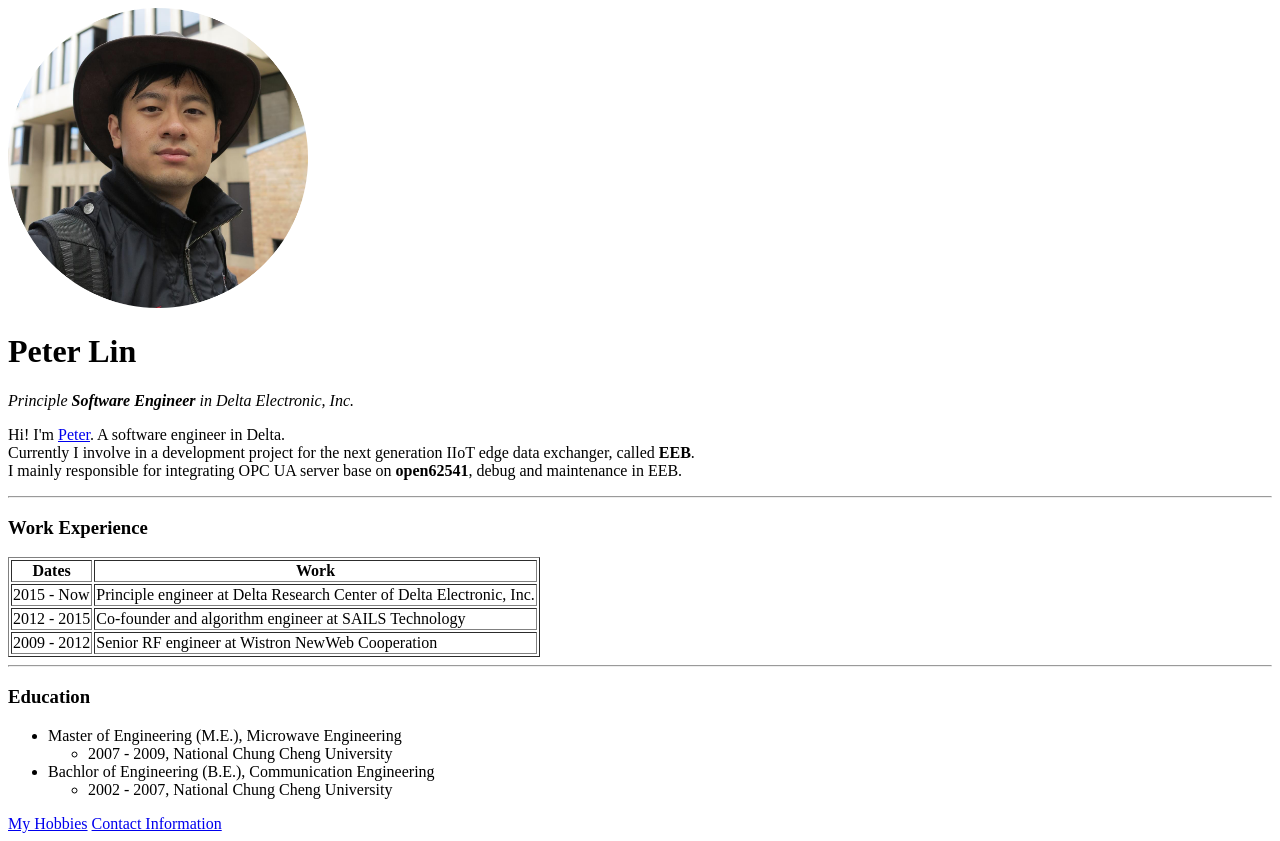
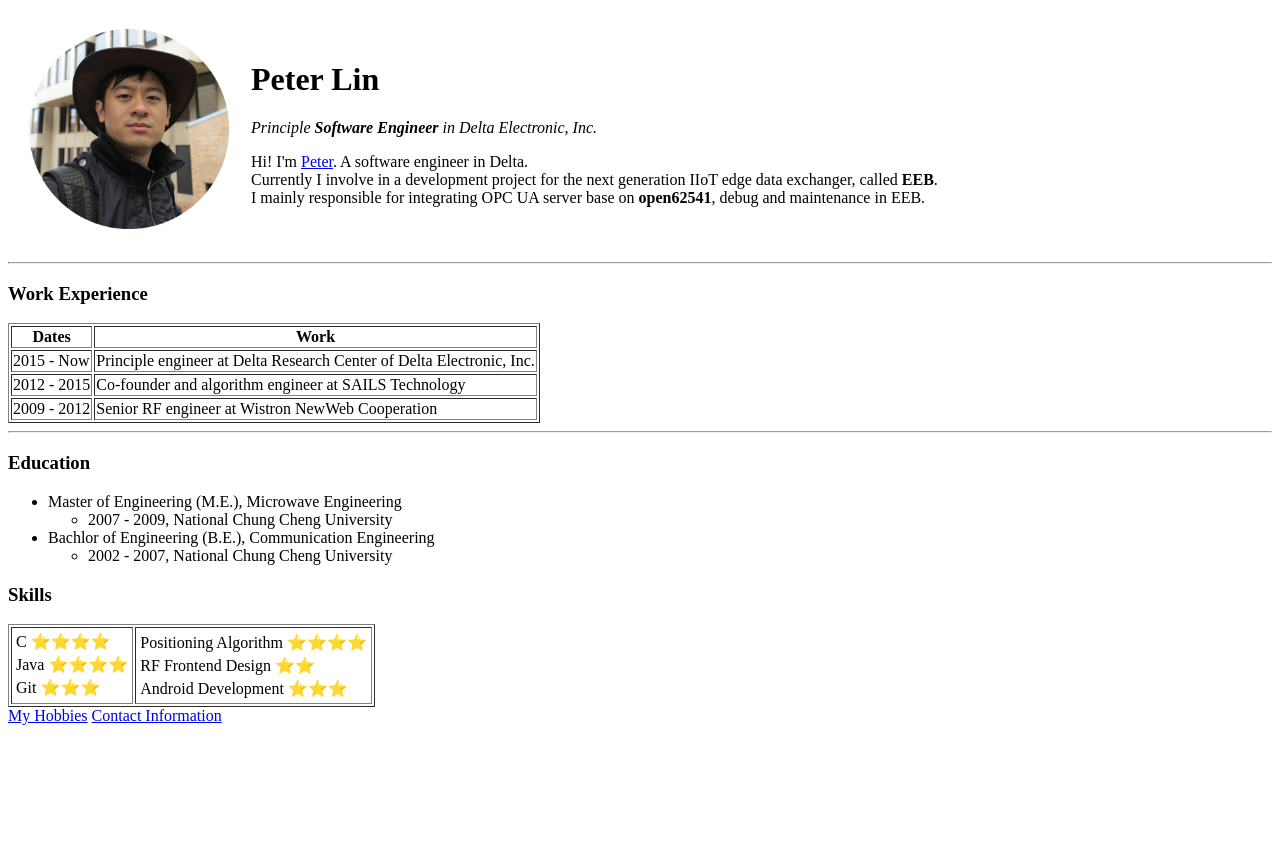
Before and after one commit to lkyptw/Web, a plain HTML site: page HTML - Personal Site/index.html in a window 1280 px wide. After the commit the page ends 800 px from the top, so only its background shows below. Drawn offline with Linux system fonts and the light colour scheme.

Commit message:
add skills

```diff
--- a/HTML - Personal Site/index.html
+++ b/HTML - Personal Site/index.html
@@ -12,7 +12,10 @@
 </head>
 
 <body>
-  <img src="peter.png" alt="peter profile picture" height="300" width="300">
+  <table cellspacing="20">
+    <tr>
+      <td> <img src="peter.png" alt="peter profile picture" height="200" width="200"></td>
+      <td>
         <h1>Peter Lin</h1>
         <p><em>Principle <strong>Software Engineer</strong> in Delta Electronic, Inc.</em></p>
         <p>
@@ -20,6 +23,9 @@
           <br>Currently I involve in a development project for the next generation IIoT edge data exchanger, called <strong>EEB</strong>.
           <br>I mainly responsible for integrating OPC UA server base on <strong>open62541</strong>, debug and maintenance in EEB.
         </p>
+      </td>
+    </tr>
+  </table>
   <hr>
   <h3>Work Experience</h3>
   <table border="1">
@@ -54,6 +60,38 @@
       <li>2002 - 2007, National Chung Cheng University</li>
     </ul>
   </ul>
+  <h3>Skills</h3>
+  <table border="1">
+    <tr>
+      <td>
+        <table>
+          <tr>
+            <td>C    ⭐⭐⭐⭐</td>
+          </tr>
+          <tr>
+            <td>Java    ⭐⭐⭐⭐</td>
+          </tr>
+          <tr>
+            <td>Git    ⭐⭐⭐</td>
+          </tr>
+          <tr>
+        </table>
+      </td>
+      <td>
+        <table>
+          <tr>
+            <td>Positioning Algorithm    ⭐⭐⭐⭐</td>
+          </tr>
+          <tr>
+            <td>RF Frontend Design    ⭐⭐</td>
+          </tr>
+          <tr>
+            <td>Android Development    ⭐⭐⭐</td>
+          </tr>
+        </table>
+      </td>
+    </tr>
+  </table>
   <a href="hobbies.html">My Hobbies</a>
   <a href="contact.html">Contact Information</a>
 
```
Lines whose indentation alone changed are shown as unchanged.
